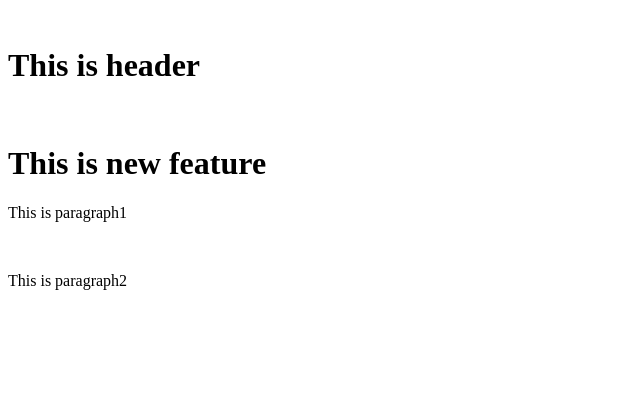
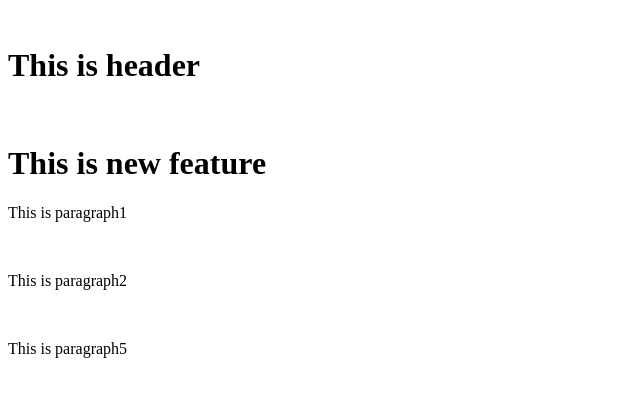
Before and after one commit to Saranyapong-47/sample_git2, a plain HTML site: page index.html in a window 1280 px wide. Shown: the whole page, without its empty margins (0-640 px from the left). Drawn offline with Linux system fonts and the light colour scheme.

Commit message:
new Paragraph

```diff
--- a/index.html
+++ b/index.html
@@ -6,4 +6,5 @@
 <h1>This is new feature</h1>
 <p>This is paragraph1</p>
 <p>This is paragraph2</p>
+<p>This is paragraph5<p>
 </body>
```
